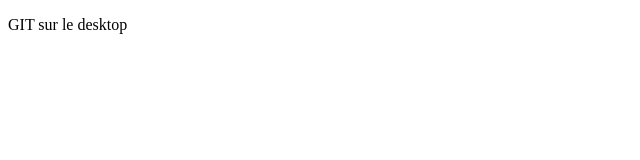
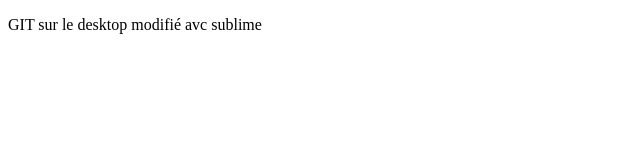
Before and after one commit to Ophois34/villefranche, a plain HTML site: page index3.html in a window 1280 px wide. Shown: the whole page, without its empty margins (0-640 px from the left). Drawn offline with Linux system fonts and the light colour scheme.

Commit message:
modification index3
modification avec ST3

```diff
--- a/index3.html
+++ b/index3.html
@@ -4,6 +4,6 @@
 	<title>Test GIT</title>
 </head>
 <body>
-<p>GIT sur le desktop</p>
+<p>GIT sur le desktop modifié avc sublime</p>
 </body>
 </html>
```
